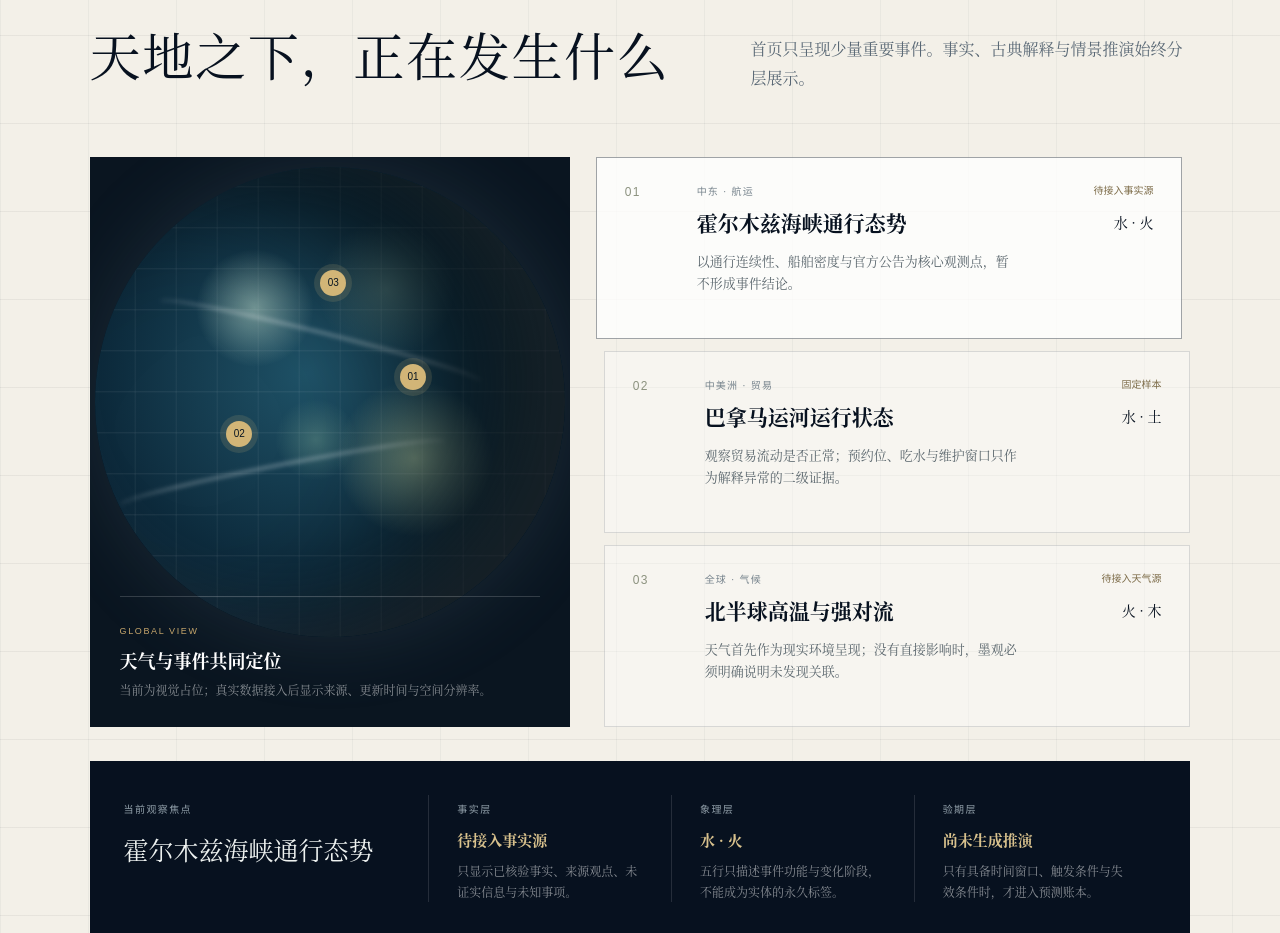
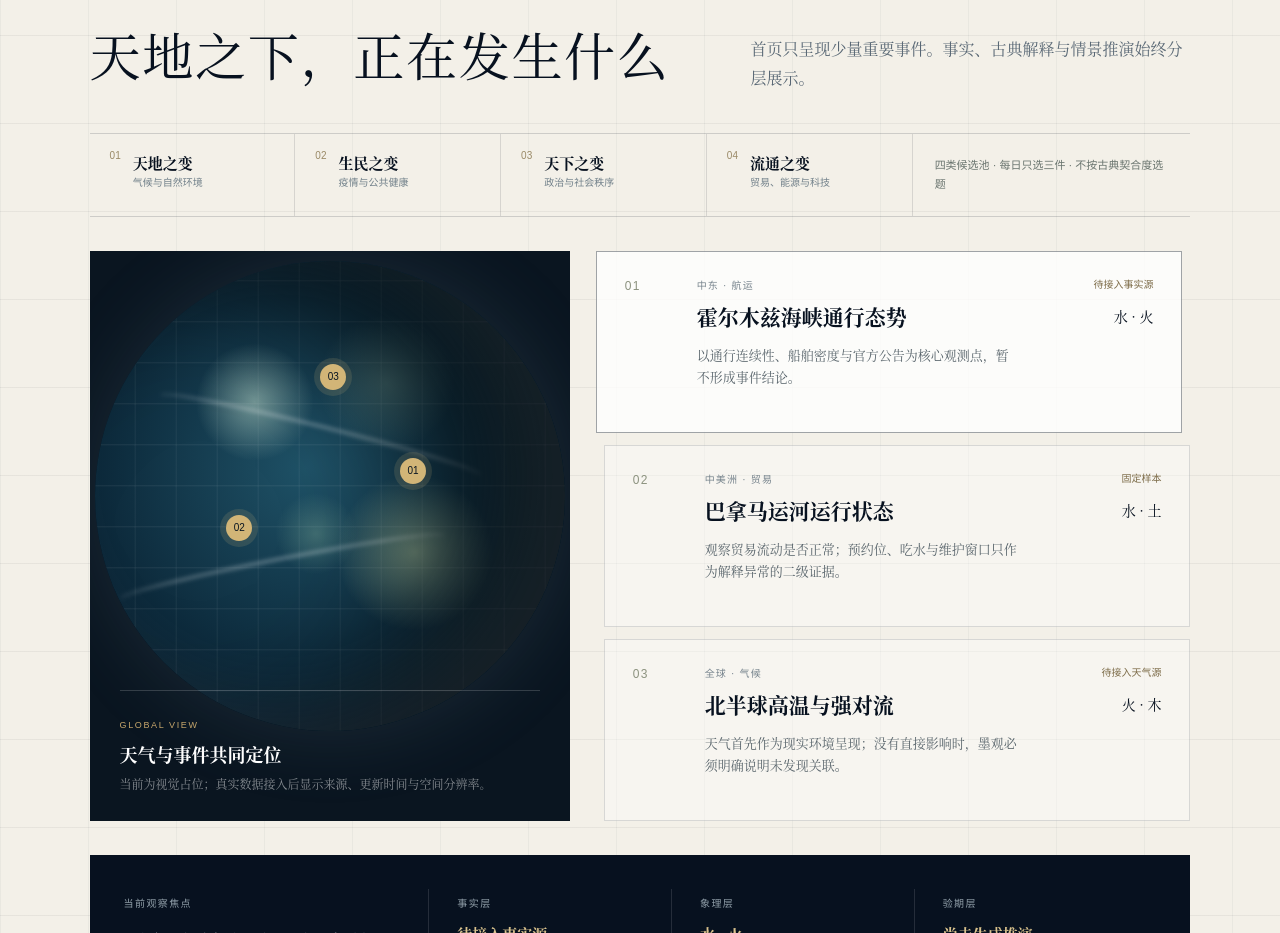
Before and after one commit to jasonlx327/moguan, a Next.js app: page / in a window 1280 px wide. Shown: the part 941-1874 px from the top of the page. Built offline with nearby package versions, Linux system fonts and the light colour scheme.

Commit message:
Add public health event selection framework

```diff
--- a/app/globals.css
+++ b/app/globals.css
@@ -425,6 +425,50 @@ nav a.active {
   display: grid;
   grid-template-columns: .9fr 1.1fr;
   gap: 34px;
+}
+
+.event-pools {
+  max-width: 1400px;
+  margin: -24px auto 34px;
+  display: grid;
+  grid-template-columns: repeat(4, 1fr) 1.35fr;
+  border-top: 1px solid rgba(7,17,31,.16);
+  border-bottom: 1px solid rgba(7,17,31,.16);
+}
+
+.event-pools > div {
+  min-height: 82px;
+  display: grid;
+  grid-template-columns: auto 1fr;
+  grid-template-rows: 1fr 1fr;
+  column-gap: 12px;
+  align-content: center;
+  padding: 17px 20px;
+  border-right: 1px solid rgba(7,17,31,.12);
+}
+
+.event-pools span {
+  grid-row: 1 / 3;
+  color: #9a8a67;
+  font: 10px/1 "PingFang SC", sans-serif;
+}
+
+.event-pools strong {
+  align-self: end;
+  font-size: 15px;
+}
+
+.event-pools small {
+  color: #71808a;
+  font: 10px/1.5 "PingFang SC", sans-serif;
+}
+
+.event-pools > p {
+  align-self: center;
+  margin: 0;
+  padding: 18px 22px;
+  color: #6a756f;
+  font: 11px/1.7 "PingFang SC", sans-serif;
 }
 
 .earth-panel {
@@ -869,6 +913,14 @@ nav a.active {
     grid-template-columns: 1fr;
   }
 
+  .event-pools {
+    grid-template-columns: repeat(2, 1fr);
+  }
+
+  .event-pools > p {
+    grid-column: 1 / 3;
+  }
+
   .analysis-columns {
     grid-template-columns: 1fr;
     gap: 22px;
@@ -932,6 +984,10 @@ nav a.active {
     padding: 80px 20px;
   }
 
+  .event-pools {
+    margin-top: 0;
+  }
+
   .section-heading {
     display: block;
   }
--- a/app/page.tsx
+++ b/app/page.tsx
@@ -30,6 +30,13 @@ const events = [
     summary:
       "天气首先作为现实环境呈现；没有直接影响时，墨观必须明确说明未发现关联。",
   },
+];
+
+const eventPools = [
+  { name: "天地之变", scope: "气候与自然环境" },
+  { name: "生民之变", scope: "疫情与公共健康" },
+  { name: "天下之变", scope: "政治与社会秩序" },
+  { name: "流通之变", scope: "贸易、能源与科技" },
 ];
 
 const skyPoints = [
@@ -135,6 +142,17 @@ export default function Home() {
           <p>
             首页只呈现少量重要事件。事实、古典解释与情景推演始终分层展示。
           </p>
+        </div>
+
+        <div className="event-pools" aria-label="每日事件候选池">
+          {eventPools.map((pool, index) => (
+            <div key={pool.name}>
+              <span>0{index + 1}</span>
+              <strong>{pool.name}</strong>
+              <small>{pool.scope}</small>
+            </div>
+          ))}
+          <p>四类候选池 · 每日只选三件 · 不按古典契合度选题</p>
         </div>
 
         <div className="world-grid">
```
Also changed, not shown: 3 other files (tests, documents, lock files or other folders).
